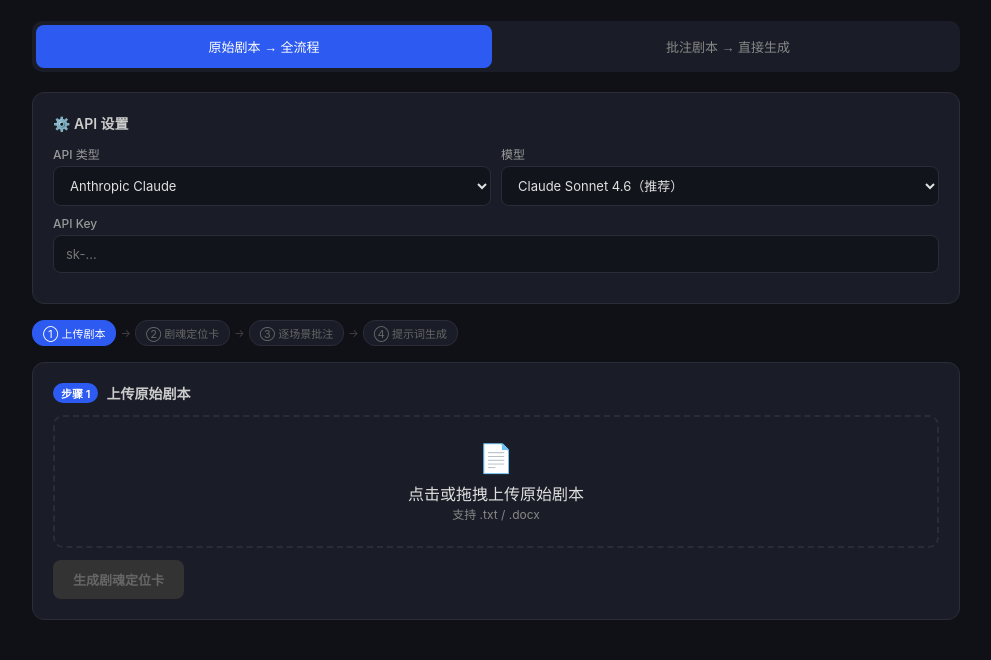
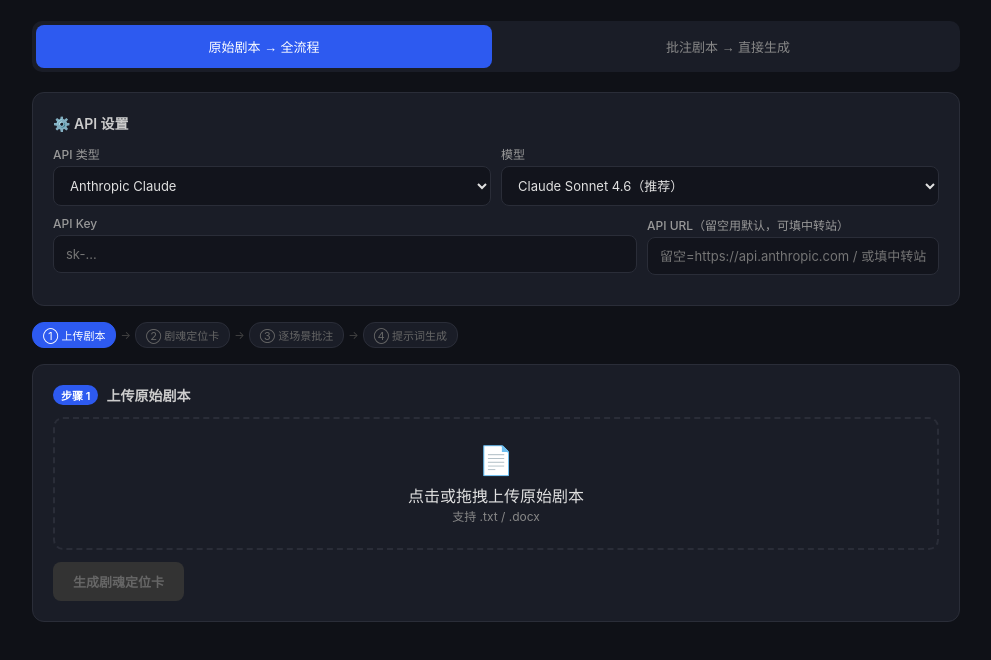
Before and after one commit to songjin890903-spec/test, a website: page public/index.html in a window 1280 px wide. Shown: the part 102-762 px from the top of the page, without its empty margins (144-1135 px from the left). Drawn offline with Linux system fonts and the light colour scheme.

Commit message:
feat: 前端 UI 更新

```diff
--- a/public/index.html
+++ b/public/index.html
@@ -146,6 +146,7 @@ textarea { resize: vertical; min-height: 80px; }
         <select id="apiType" onchange="onApiTypeChange()">
           <option value="anthropic">Anthropic Claude</option>
           <option value="openai">OpenAI 兼容</option>
+          <option value="gemini">Google Gemini</option>
         </select>
       </div>
       <div>
@@ -160,6 +161,11 @@ textarea { resize: vertical; min-height: 80px; }
             <option value="deepseek-chat">DeepSeek Chat</option>
             <option value="deepseek-reasoner">DeepSeek Reasoner</option>
           </optgroup>
+          <optgroup label="Google Gemini" id="modelGroupGemini" style="display:none">
+            <option value="gemini-2.5-pro">Gemini 2.5 Pro</option>
+            <option value="gemini-2.5-flash">Gemini 2.5 Flash</option>
+            <option value="gemini-2.0-flash">Gemini 2.0 Flash</option>
+          </optgroup>
           <option value="_custom">自定义...</option>
         </select>
         <input type="text" id="modelCustom" class="hidden" placeholder="输入自定义模型名" style="margin-top:6px">
@@ -170,9 +176,9 @@ textarea { resize: vertical; min-height: 80px; }
         <label>API Key</label>
         <input type="password" id="apiKey" placeholder="sk-...">
       </div>
-      <div id="apiUrlWrap" class="hidden">
-        <label>API URL</label>
-        <input type="text" id="apiUrl" placeholder="https://api.deepseek.com/v1/chat/completions">
+      <div id="apiUrlWrap">
+        <label>API URL（留空用默认，可填中转站）</label>
+        <input type="text" id="apiUrl" placeholder="留空=官方地址 / 或填中转站 URL">
       </div>
     </div>
   </div>
@@ -405,14 +411,28 @@ function switchMode(mode) {
 }
 
 function onApiTypeChange() {
-  const isOai = document.getElementById('apiType').value === 'openai';
-  document.getElementById('apiUrlWrap').classList.toggle('hidden', !isOai);
+  const apiType = document.getElementById('apiType').value;
+  // URL 框始终显示，方便使用中转站
+  document.getElementById('apiUrlWrap').classList.remove('hidden');
   // 切换模型下拉框的选项组
-  document.getElementById('modelGroupClaude').style.display = isOai ? 'none' : '';
-  document.getElementById('modelGroupOai').style.display = isOai ? '' : 'none';
+  document.getElementById('modelGroupClaude').style.display = apiType === 'anthropic' ? '' : 'none';
+  document.getElementById('modelGroupOai').style.display = apiType === 'openai' ? '' : 'none';
+  document.getElementById('modelGroupGemini').style.display = apiType === 'gemini' ? '' : 'none';
   // 自动选中对应组的第一个选项
-  document.getElementById('model').value = isOai ? 'deepseek-chat' : 'claude-sonnet-4-6';
+  const defaultModel = {
+    anthropic: 'claude-sonnet-4-6',
+    openai: 'deepseek-chat',
+    gemini: 'gemini-2.5-pro'
+  }[apiType];
+  document.getElementById('model').value = defaultModel;
   document.getElementById('modelCustom').classList.add('hidden');
+  // 根据 API 类型更新 URL placeholder 提示
+  const placeholders = {
+    anthropic: '留空=https://api.anthropic.com / 或填中转站',
+    openai: '例如 https://api.deepseek.com/v1/chat/completions',
+    gemini: '留空=https://generativelanguage.googleapis.com / 或填中转站'
+  };
+  document.getElementById('apiUrl').placeholder = placeholders[apiType];
 }
 
 function onModelChange() {
```
